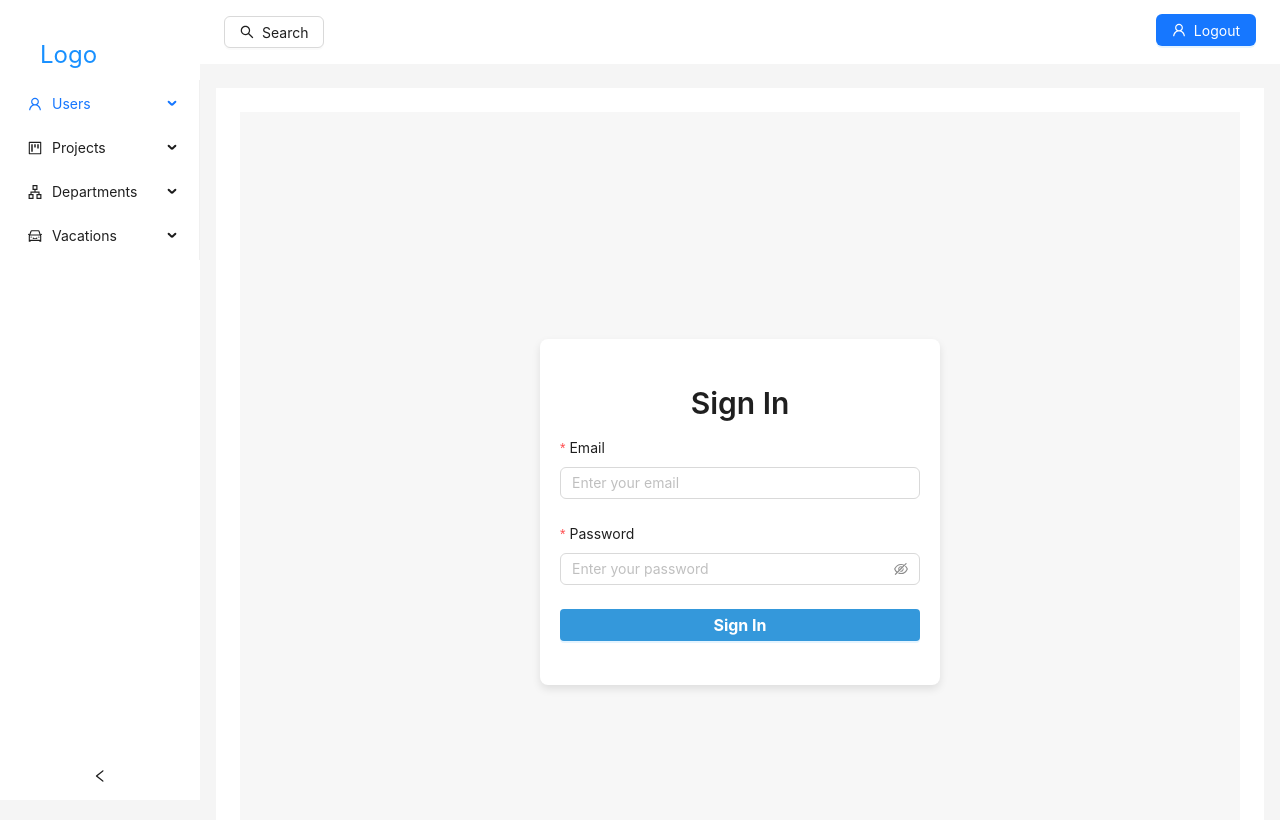
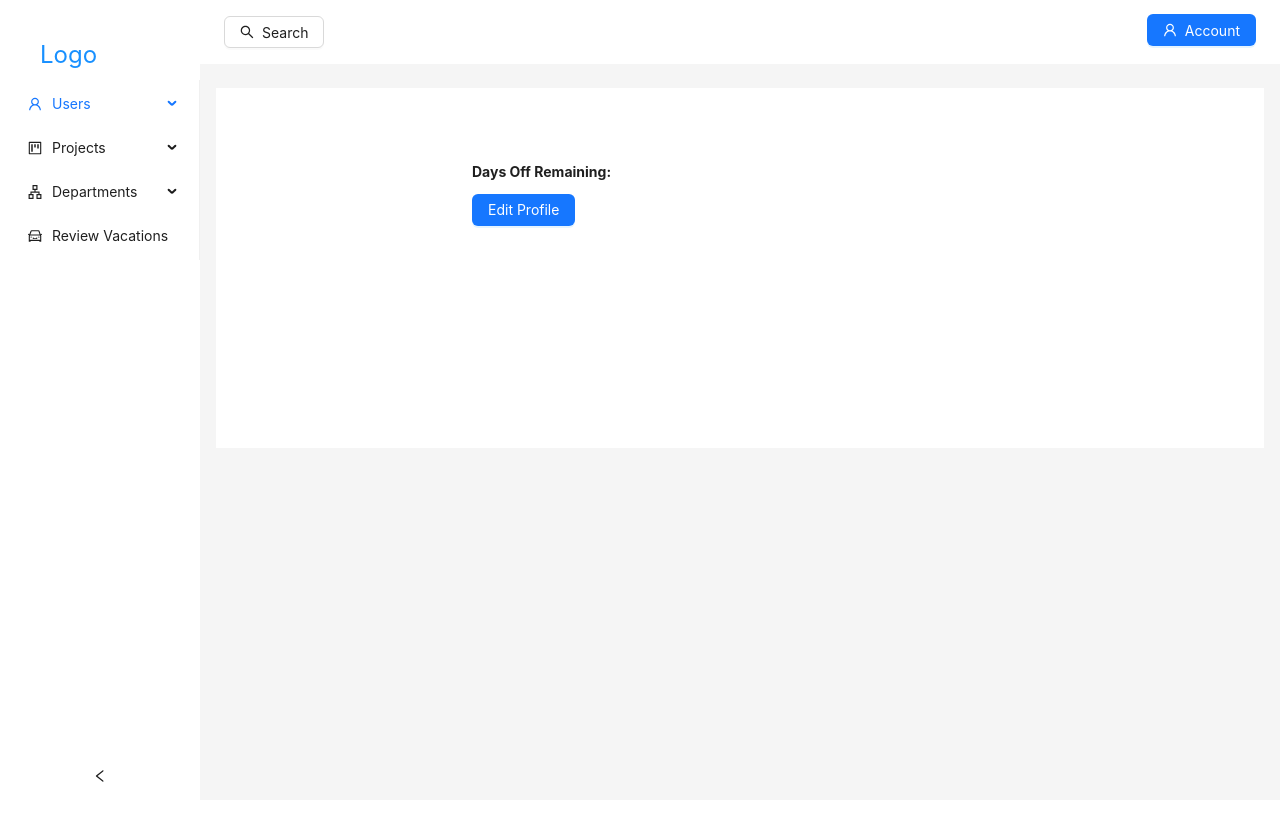
Before and after one commit to NazifSelimi/Hr-Management-Frontend, a React (Create React App) app: page /profile in a window 1280 px wide. Before the commit this address led to /login. Shown: the top 820 px of the page. Built offline with nearby package versions, Linux system fonts and the light colour scheme; no server answers; sample sign-in values are in the browser's storage.

Commit message:
Moved profile from sidebar to account dropdown

```diff
--- a/src/AppRoutes.tsx
+++ b/src/AppRoutes.tsx
@@ -107,12 +107,7 @@ const AppRoutes: React.FC = () => {
           <ProtectedRoute element={MyProjectDetails} requiredRole="employee" />
         }
       />
-      <Route
-        path="/profile"
-        element={
-          <ProtectedRoute element={UserProfile} requiredRole="employee" />
-        }
-      />
+      <Route path="/profile" element={<UserProfile />} />
       <Route
         path="/my-department/:id"
         element={
--- a/src/components/Header/Header.tsx
+++ b/src/components/Header/Header.tsx
@@ -1,9 +1,13 @@
 import React, { useState } from "react";
-import { Layout, Menu, Button } from "antd";
-import { UserOutlined } from "@ant-design/icons";
+import { Layout, Menu, Button, Dropdown } from "antd";
 import { useAuth } from "../../Context/AuthContext";
 import { useNavigate } from "react-router-dom"; // Move navigation to the component level
-import { SearchOutlined } from "@ant-design/icons";
+import {
+  SearchOutlined,
+  LogoutOutlined,
+  UserOutlined,
+  RobotOutlined,
+} from "@ant-design/icons";
 import SearchModal from "../Search/SearchModal";
 
 const { Header } = Layout;
@@ -45,19 +49,39 @@ const HeaderComponent: React.FC = () => {
       {/* <Menu mode="horizontal" style={{ lineHeight: "64px" }} /> */}
       <div style={{ paddingRight: "24px" }}>
         {isLoggedIn ? (
-          <>
-            <Button type="primary" onClick={handleLogout}>
+          <Dropdown
+            menu={{
+              items: [
+                {
+                  key: "profile",
+                  label: (
+                    <a href="/profile">
+                      <RobotOutlined /> Profile
+                    </a>
+                  ),
+                },
+                {
+                  key: "logout",
+                  label: (
+                    <span onClick={handleLogout}>
+                      <LogoutOutlined /> Logout
+                    </span>
+                  ),
+                },
+              ],
+            }}
+            placement="bottomRight"
+          >
+            <Button type="primary">
               <UserOutlined />
-              Logout
+              Account
             </Button>
-          </>
+          </Dropdown>
         ) : (
-          <>
-            <Button type="primary" href="/login">
-              <UserOutlined />
-              Login
-            </Button>
-          </>
+          <Button type="primary" href="/login">
+            <UserOutlined />
+            Login
+          </Button>
         )}
       </div>
     </Header>
--- a/src/components/Sidebar/Sidebar.tsx
+++ b/src/components/Sidebar/Sidebar.tsx
@@ -55,14 +55,7 @@ const Sidebar: React.FC = () => {
     {
       key: "sub4",
       icon: <CarOutlined />,
-      label: "Vacations",
-      children: [
-        { key: "6", label: <Link to="/review-vacations">Vacations</Link> },
-        {
-          key: "7",
-          label: <Link to="/login">Log In</Link>,
-        },
-      ],
+      label: <Link to="/review-vacations">Review Vacations</Link>,
     },
   ];
 
@@ -71,13 +64,7 @@ const Sidebar: React.FC = () => {
     {
       key: "sub1",
       icon: <ProjectOutlined />,
-      label: "Projects",
-      children: [
-        {
-          key: "1",
-          label: <Link to="/my-projects">View my Projects</Link>,
-        },
-      ],
+      label: <Link to="/my-projects">My Projects</Link>,
     },
     {
       key: "sub2",
@@ -94,24 +81,12 @@ const Sidebar: React.FC = () => {
     {
       key: "sub3",
       icon: <ApartmentOutlined />,
-      label: "Departments",
-      children: [
-        {
-          key: "4",
-          label: <Link to="/my-departments">View my Departments</Link>,
-        },
-      ],
+      label: <Link to="/my-departments">My Departments</Link>,
     },
     {
       key: "sub4",
       icon: <UserOutlined />,
-      label: "Profile",
-      children: [
-        {
-          key: "5",
-          label: <Link to="/profile">My Profile</Link>,
-        },
-      ],
+      label: <Link to="/profile">My Profile</Link>,
     },
   ];
 
```
